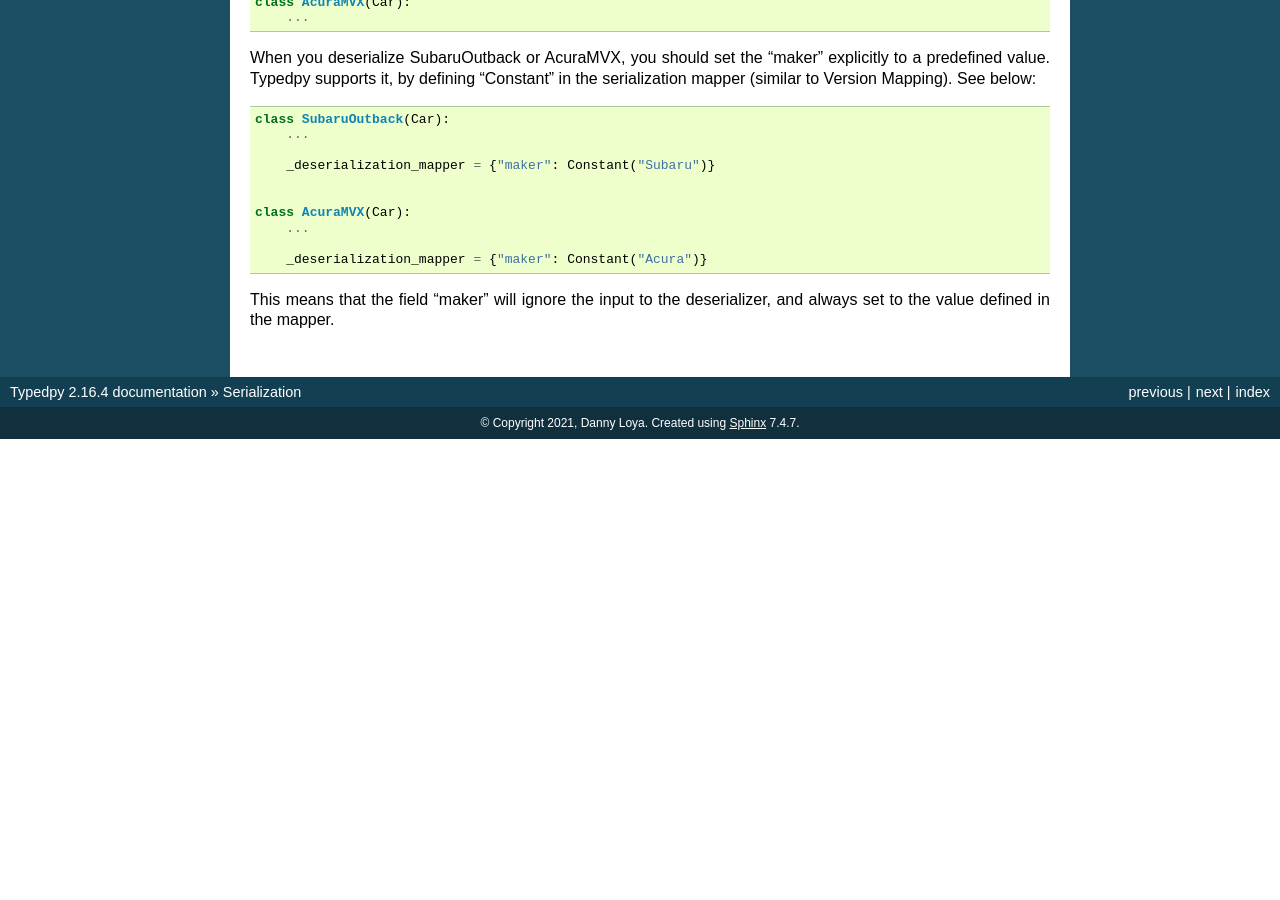
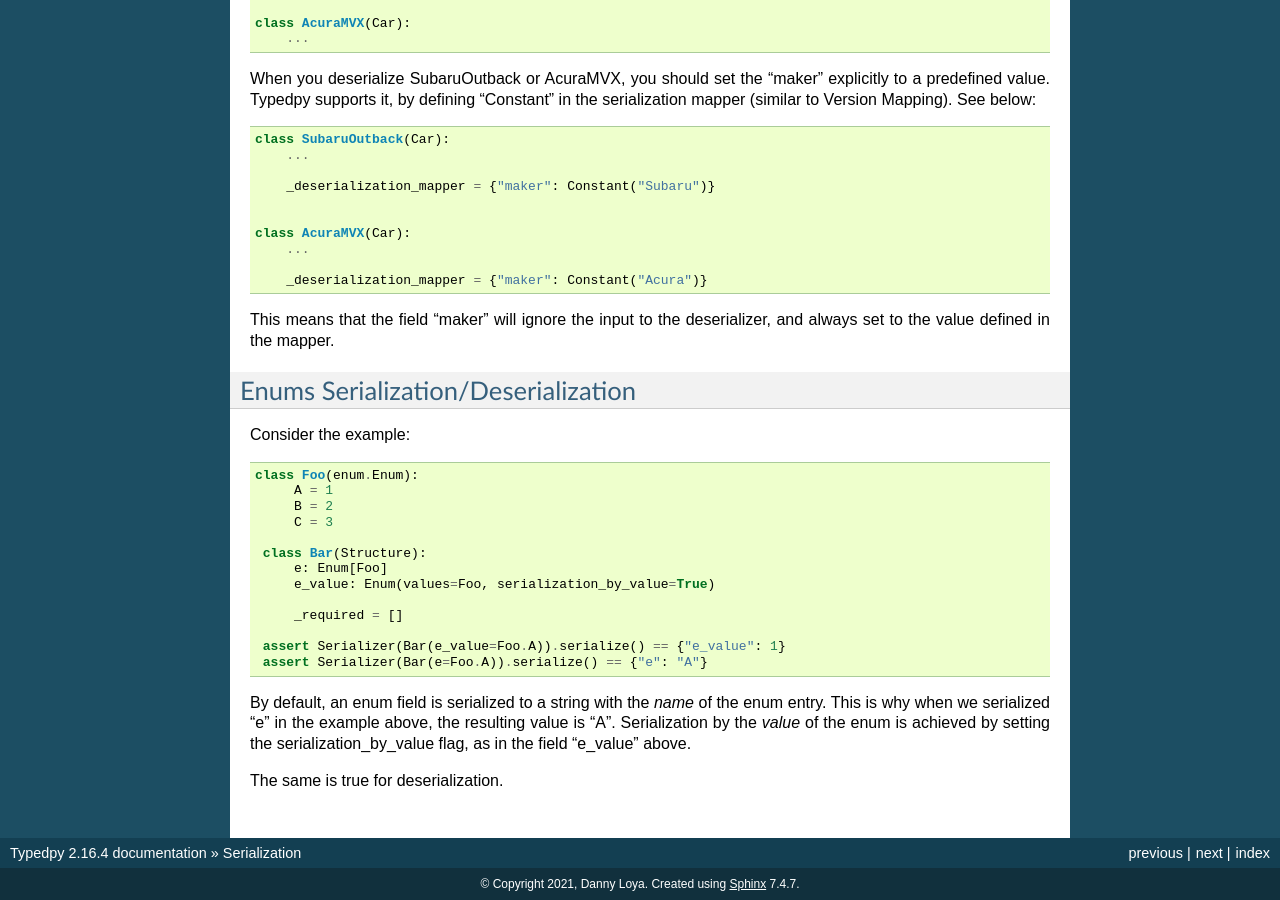
Before and after one commit to loyada/typedpy, a Sphinx documentation site: the page built from docs/serialization.rst, in a window 1280 px wide and 900 px high, scrolled down 14519 px. Built offline with Sphinx 7.4.7, drawn with Linux system fonts in a browser that asks for light colours; before the commit the page ends 14958 px from its top, so only the background shows below that; some of the changed text lies outside the part shown.

Commit message:
documentation of enum by value

```diff
--- a/docs/serialization.rst
+++ b/docs/serialization.rst
@@ -885,3 +885,31 @@ Typedpy supports it, by defining "Constant" in the serialization mapper (similar
 
 This means that the field "maker" will ignore the input to the deserializer, and always set to the value defined
 in the mapper.
+
+
+Enums Serialization/Deserialization
+===================================
+Consider the example:
+
+.. code-block:: python
+
+   class Foo(enum.Enum):
+        A = 1
+        B = 2
+        C = 3
+
+    class Bar(Structure):
+        e: Enum[Foo]
+        e_value: Enum(values=Foo, serialization_by_value=True)
+
+        _required = []
+
+    assert Serializer(Bar(e_value=Foo.A)).serialize() == {"e_value": 1}
+    assert Serializer(Bar(e=Foo.A)).serialize() == {"e": "A"}
+
+By default, an enum field is serialized to a string with the *name* of the enum entry. This is why when we serialized
+"e" in the example above, the resulting value is "A".
+Serialization by the *value* of the enum is achieved by setting the serialization_by_value flag, as in the field
+"e_value" above.
+
+The same is true for deserialization.
```
Also changed, not shown: 1 other file.
